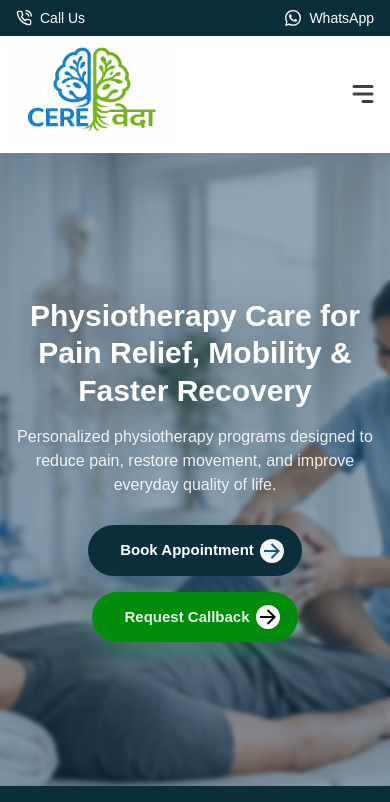
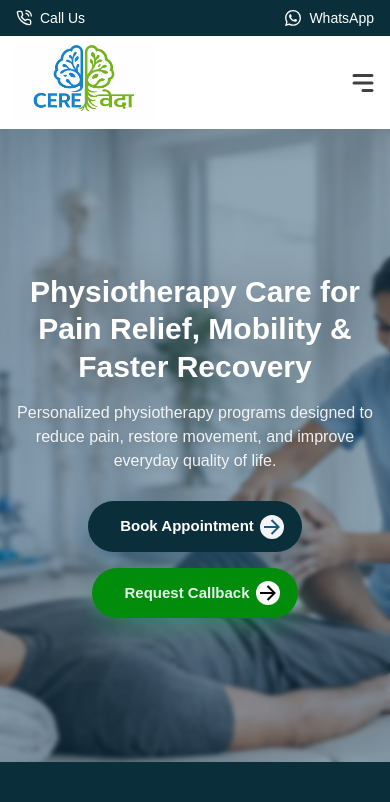
Before and after one commit to shubham7c/cereveda-physiotherapy-clinic, a React (Vite) app: page / in a window 390 px wide. Shown: the top 802 px of the page. Built offline with nearby package versions, Linux system fonts and the light colour scheme.

Commit message:
Fixing Navbar

```diff
--- a/src/components/Navbar.jsx
+++ b/src/components/Navbar.jsx
@@ -34,7 +34,7 @@ function Navbar() {
 
   return (
     <nav className="w-full bg-white text-[#404041] sticky top-0 z-9999">
-      <div className="max-w-300 mx-auto px-3 py-2 flex justify-between items-center">
+      <div className="max-w-300 mx-auto px-3 py-1.5 sm:py-2 flex justify-between items-center">
         {/* LOGO */}
         <div
           onClick={() => {
@@ -43,9 +43,9 @@ function Navbar() {
               window.location.href = "/";
             }, 700);
           }}
-          className="h-25 w-40 rounded-xl overflow-hidden flex items-center cursor-pointer"
+          className="h-20 sm:h-24 w-36 sm:w-40 rounded-xl overflow-hidden flex items-center cursor-pointer"
         >
-          <img className="h-full w-full object-cover scale-[1.6]" src={logo} alt="CereVeda Logo" />
+          <img className="h-full w-full object-cover scale-[1.4] sm:scale-[1.6]" src={logo} alt="CereVeda Logo" />
         </div>
 
         {/* DESKTOP MENU */}
@@ -109,7 +109,7 @@ function Navbar() {
 
         {/* MOBILE MENU BUTTON */}
         <button
-          className="lg:hidden text-3xl transition-transform duration-300 active:scale-90"
+          className="lg:hidden text-3xl mt-0.5 transition-transform duration-300 active:scale-90"
           onClick={() => setMenuOpen(!menuOpen)}
         >
           {menuOpen ? <HiX /> : <HiMenuAlt3 />}
```
